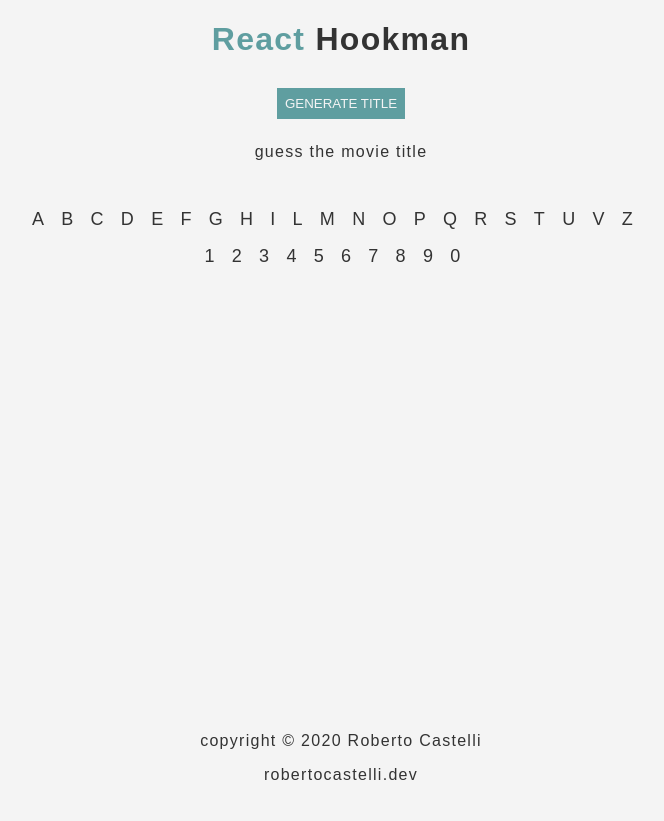
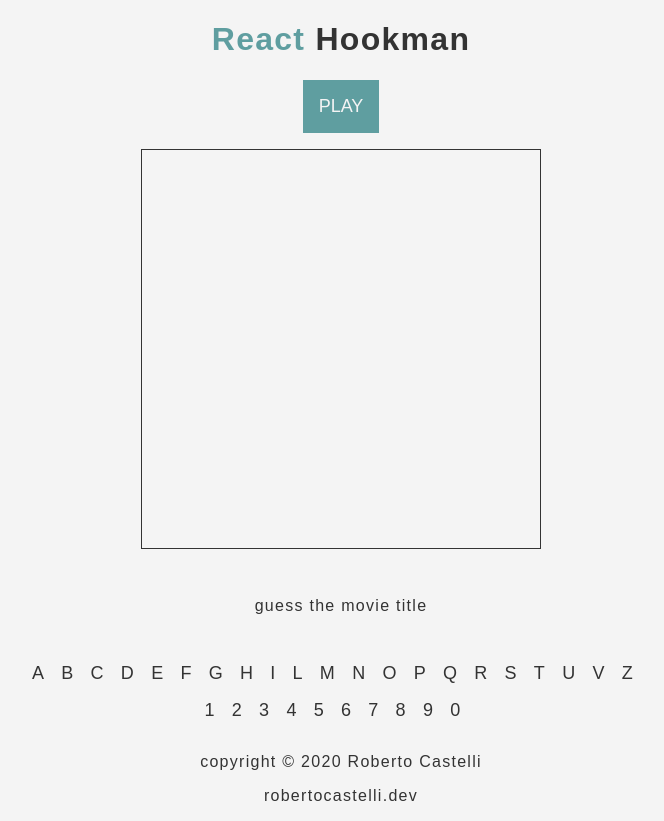
Before and after one commit to RobertoCastelli/hookman, a React (Create React App) app: page / in a window 1280 px wide. Shown: the whole page, without its empty margins (299-963 px from the left). Before the commit the page ends 800 px from the top, so only its background shows below. Built offline with nearby package versions, Linux system fonts and the light colour scheme.

Commit message:
fourth commit

```diff
--- a/src/App.js
+++ b/src/App.js
@@ -4,6 +4,7 @@ import Digits from "./components/Digits"
 import Footer from "./components/Footer"
 import Buttons from "./components/Buttons"
 import ContextProvider from "./context"
+import Hangman from "./components/Hangman"
 
 function App() {
 	return (
@@ -12,6 +13,7 @@ function App() {
 				<div className='content'>
 					<Head />
 					<Buttons />
+					<Hangman />
 					<Title />
 					<Digits />
 				</div>
--- a/src/components/Buttons.jsx
+++ b/src/components/Buttons.jsx
@@ -5,7 +5,7 @@ const Buttons = () => {
 	const { getTitle } = useContext(ContextData)
 	return (
 		<div className='buttons'>
-			<button onClick={() => getTitle()}>generate title</button>
+			<button onClick={() => getTitle()}>play</button>
 		</div>
 	)
 }
--- /dev/null
+++ b/src/components/Hangman.jsx
@@ -0,0 +1,11 @@
+import React from "react"
+
+const Hangman = () => {
+	return (
+		<div>
+			<div className='hangman'></div>
+		</div>
+	)
+}
+
+export default Hangman
--- a/src/components/Title.jsx
+++ b/src/components/Title.jsx
@@ -4,7 +4,7 @@ import { ContextData } from "../context"
 const Title = () => {
 	const { title } = useContext(ContextData)
 	return (
-		<div>
+		<div className='movie-title'>
 			<p>{title}</p>
 		</div>
 	)
--- a/src/index.css
+++ b/src/index.css
@@ -66,11 +66,11 @@ button {
 	background-color: cadetblue;
 	color: var(--white1);
 	cursor: pointer;
-	padding: 0.5rem;
+	padding: 1rem;
 	outline: none;
 	border: none;
-	transition: all 0.05s ease-in;
-	margin: 0.5rem;
+	transition: all 0.08s ease-in;
+	font-size: large;
 }
 
 button:hover {
@@ -79,15 +79,13 @@ button:hover {
 	outline: 1px solid #333333;
 }
 
-.buttons {
-	display: grid;
-	place-content: center;
+.hangman {
+	border: 1px solid var(--black1);
+	width: 400px;
+	height: 400px;
+	margin: 1rem auto;
 }
 
-.digits {
-	margin-top: 3rem;
+.movie-title {
+	margin: 3rem;
 }
-
-.checked {
-	color: red;
-}
```
Also changed, not shown: 1 other file (tests, documents, lock files or other folders).
